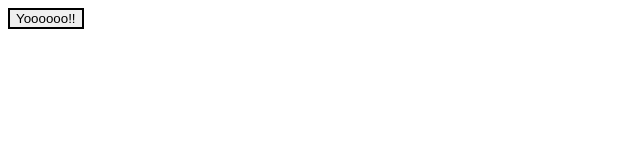
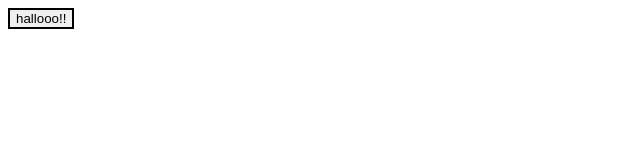
Before and after one commit to Kroket93/qien_multiproject, a plain HTML site: page index.html in a window 1280 px wide. Shown: the full height of the page, 0-640 px from the left. Drawn offline with Linux system fonts and the light colour scheme.

Commit message:
checkconflict

```diff
--- a/index.html
+++ b/index.html
@@ -14,7 +14,7 @@
 
     </head>
     <body>
-            <input type="button" id="knopje" value="Yoooooo!!" onclick="klik()">
+            <input type="button" id="knopje" value="hallooo!!" onclick="klik()">
         <div id="textfield">
         </div>
     </body>
```
